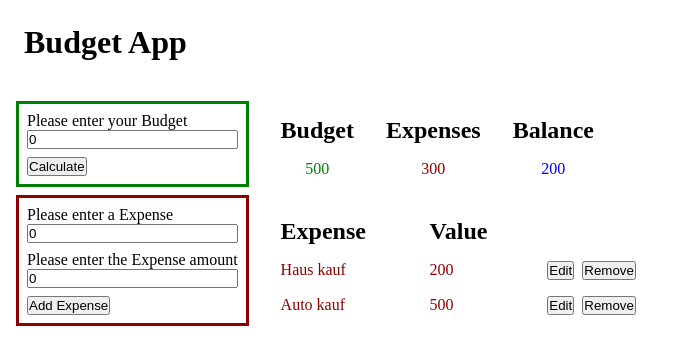
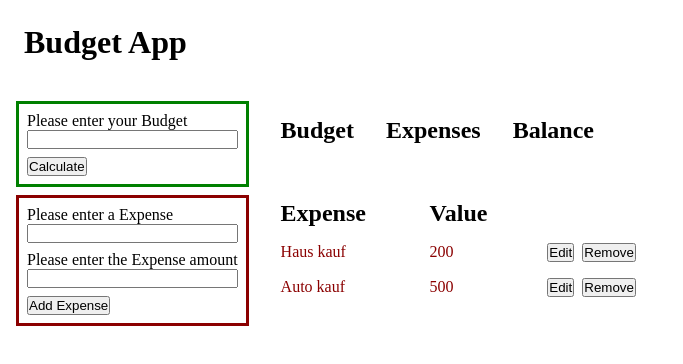
Before and after one commit to Gzman/budget-app, a React (Create React App) app: page / in a window 1280 px wide. Shown: the top 364 px of the page, without its empty margins (0-683 px from the left). Built offline with nearby package versions, Linux system fonts and the light colour scheme.

Commit message:
Implemented Budget inputs; BudgetForm and ExpenseForm

```diff
--- a/src/components/content/BudgetForm.js
+++ b/src/components/content/BudgetForm.js
@@ -1,21 +1,59 @@
-import Reacr from "react"
+import React, { useState } from "react"
 import "./BudgetForm.css"
 
-const BudgetForm = () => {
+const BudgetForm = ({ setBudget }) => {
+    const [budgetValue, setBudgetValue] = useState("");
+    const [error, setError] = useState({
+        isNegative: false,
+        isNotSet: false,
+    });
+
+    const validate = () => {
+        const isNegative = budgetValue < 0;
+        const isNotSet = budgetValue === "";
+        setError({
+            isNegative,
+            isNotSet,
+        });
+        return !isNegative && !isNotSet;
+    }
+
+    const reset = () => {
+        setBudgetValue("");
+        setError({
+            isNegative: false,
+            isNotSet: false,
+        });
+    }
+
+    const handleOnChange = (e) => {
+        validate();
+        setBudgetValue(e.target.value);
+    }
+
+    const submit = (e) => {
+        e.preventDefault();
+        if (validate()) {
+            setBudget(budgetValue);
+            reset();
+        }
+    }
+
     return (
         <form id="budget-form" className="form">
             <div className="input">
                 <label htmlFor="budget-input">Please enter your Budget</label>
+                {error.isNegative && <p className="error">Budget can't be negative</p>}
+                {error.isNotSet && <p className="error">Enter a Budget</p>}
                 <input
                     id="budget-input"
                     type="number"
-                    onChange={() => console.log("OnChange")}
-                    value={"0"}
-                    min="0"
+                    onChange={handleOnChange}
+                    value={budgetValue}
                 />
             </div>
             <div className="submit">
-                <button type="submit" onClick={() => console.log("Calculate Balance")}>Calculate</button>
+                <button type="submit" onClick={submit}>Calculate</button>
             </div>
         </form>
     )
--- a/src/components/content/Content.js
+++ b/src/components/content/Content.js
@@ -3,18 +3,22 @@ import { BudgetForm } from "./BudgetForm"
 import { ExpenseForm } from "./ExpenseForm"
 import { BalanceView } from "./BalanceView"
 import { ExpensesView } from "./ExpensesView"
+import { useExpenses } from "../../hooks/useExpenses"
+import { useBudget } from "../../hooks/useBudget"
 import "./Content.css"
 
 const Content = () => {
+    const { expenses, addExpense, editExpense, removeExpense } = useExpenses();
+    const { budget, setBudget } = useBudget();
     return (
         <div className="content">
             <div className="content-input">
-                <BudgetForm />
-                <ExpenseForm />
+                <BudgetForm setBudget={setBudget} />
+                <ExpenseForm addExpense={addExpense} />
             </div>
             <div className="content-output">
-                <BalanceView budgetAmount={"500"} expensesAmount={"300"} balanceResult={"200"} />
-                <ExpensesView />
+                <BalanceView budget={budget} expenses={expenses} />
+                <ExpensesView expenses={expenses} editExpense={editExpense} removeExpense={removeExpense} />
             </div>
         </div>
     )
--- a/src/components/content/ExpenseForm.js
+++ b/src/components/content/ExpenseForm.js
@@ -1,30 +1,76 @@
-import React from "react"
+import React, { useState } from "react"
 import "./ExpenseForm.css"
 
-const ExpenseForm = () => {
+const ExpenseForm = ({ addExpense }) => {
+    const [expenseTitle, setExpenseTitle] = useState("");
+    const [expenseValue, setExpenseValue] = useState("");
+    const [error, setError] = useState({
+        isTitleNotSet: false,
+        amountIsNotSet: false,
+    });
+
+    const validate = () => {
+        const isTitleNotSet = expenseTitle.length === 0;
+        const amountIsNotSet = expenseValue.length === 0;
+        setError({
+            isTitleNotSet,
+            amountIsNotSet,
+        });
+        return !isTitleNotSet && !amountIsNotSet;
+    }
+
+    const handleTitle = (e) => {
+        validate();
+        setExpenseTitle(e.target.value);
+    }
+
+    const handleAmount = (e) => {
+        validate();
+        setExpenseValue(e.target.value);
+    }
+
+    const reset = () => {
+        setExpenseTitle("");
+        setExpenseValue("");
+        setError({
+            isTitleNotSet: false,
+            amountIsNotSet: false,
+        });
+    }
+
+    const submit = (e) => {
+        e.preventDefault();
+        if (validate()) {
+            addExpense(expenseTitle, parseFloat(expenseValue));
+            reset();
+        }
+    }
+
     return (
         <form id="expense-form">
             <div className="input">
                 <lablel htmlFor="expense-title-input">Please enter a Expense</lablel>
+                {error.isTitleNotSet && <p className="error">You must enter a title</p>}
                 <input
                     id="expense-title-input"
                     type="text"
-                    onChange={() => console.log("Handle expense title")}
-                    value={"0"}
+                    onChange={handleTitle}
+                    value={expenseTitle}
                     minLength="1"
                 />
             </div>
             <div className="input">
                 <label htmlFor="expense-amount-input">Please enter the Expense amount</label>
+                {error.amountIsNotSet && <p className="error">Enter a Expense amount</p>}
                 <input
                     id="expense-amount-input"
                     type="number"
-                    onChange={() => console.log("Handle expense amount")}
-                    value={"0"}
+                    onChange={handleAmount}
+                    value={expenseValue}
                 />
             </div>
             <div className="submit">
-                <button type="submit" onClick={() => console.log("Submit expense")}>Add Expense</button>
+                <button type="submit" onClick={submit}>Add Expense</button>
             </div>
         </form>
     )
--- /dev/null
+++ b/src/hooks/useBudget.js
@@ -0,0 +1,11 @@
+import { useState } from "react"
+
+const useBudget = () => {
+    const [budget, setBudget] = useState(0);
+
+    return {
+        budget, setBudget,
+    }
+}
+
+export { useBudget }
```
